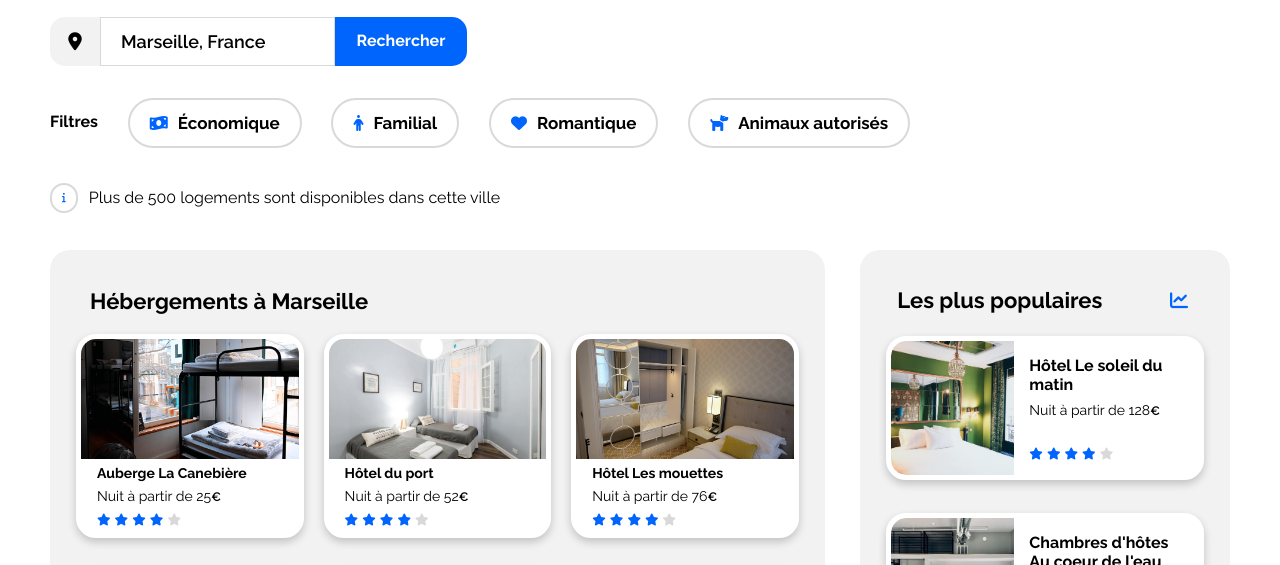
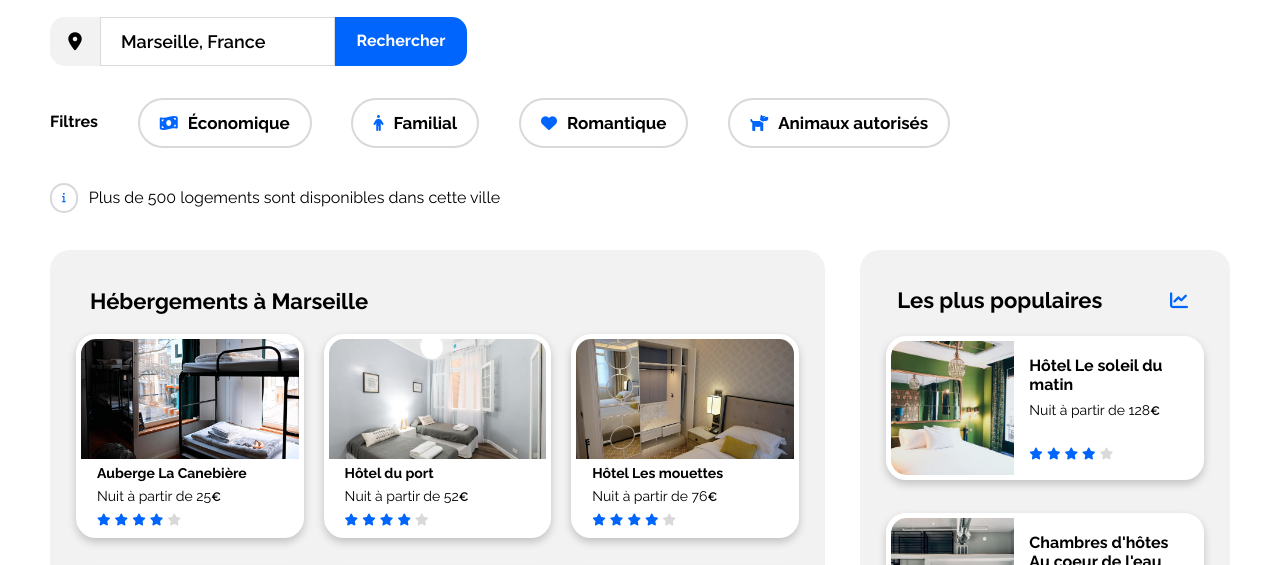
Before and after one commit to kharoncode/OC-P2, a plain HTML site: page index.html in a window 1280 px wide. Shown: the part 174-739 px from the top of the page. Drawn offline with Linux system fonts and the light colour scheme.

Commit message:
fix filter-container

```diff
--- a/css/style.css
+++ b/css/style.css
@@ -177,7 +177,7 @@
 
         .filter-container{
             width: 100%;
-            max-width: 840px;
+            max-width: 890px;
             display: flex;
             justify-content: space-evenly;
             flex-wrap: wrap;
```
